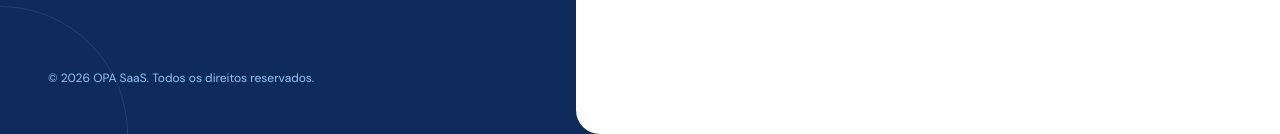
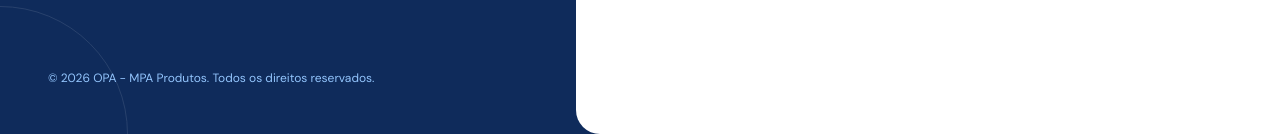
Before and after one commit to Marcelo-mathema/opa5-frontend, a React (Vite) app: page /login in a window 1280 px wide. Shown: the part 666-800 px from the top of the page. Built offline with nearby package versions, Linux system fonts and the light colour scheme; no server answers.

Commit message:
Fix: favicon atualizado, rodapé OPA-MPA Produtos

```diff
--- a/src/pages/Login.jsx
+++ b/src/pages/Login.jsx
@@ -76,7 +76,7 @@ export default function Login() {
         </div>
 
         <p className="relative text-blue-300 text-xs">
-          © {new Date().getFullYear()} OPA SaaS. Todos os direitos reservados.
+          © {new Date().getFullYear()} OPA - MPA Produtos. Todos os direitos reservados.
         </p>
       </div>
 
```
Also changed, not shown: public/favicon.png.
